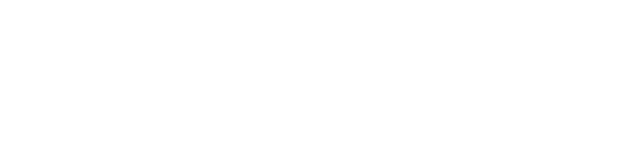
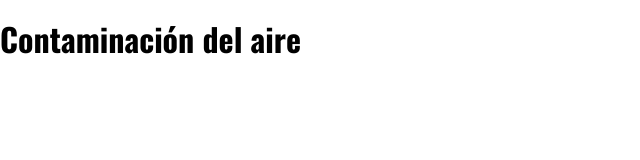
Before and after one commit to EvelynCSN/proyecto-transversal, a plain HTML site: page index.html in a window 1280 px wide. Shown: the whole page, without its empty margins (0-640 px from the left). Drawn offline with Linux system fonts and the light colour scheme.

Commit message:
agrega la fuente Oswald

```diff
--- a/index.html
+++ b/index.html
@@ -8,5 +8,7 @@
     <link rel="stylesheet" href="normalize.css" />
     <link rel="stylesheet" href="styles.css" />
   </head>
-  <body></body>
+  <body>
+    <h1>Contaminación del aire</h1>
+  </body>
 </html>
--- a/styles.css
+++ b/styles.css
@@ -3,8 +3,14 @@ html {
   box-sizing: border-box;
 }
 
+@font-face {
+  font-family: "Oswald";
+  src: url("/public/fonts/Oswald.ttf");
+}
+
 body {
   font-size: 16px;
+  font-family: Oswald, Arial, Helvetica, sans-serif;
 }
 
 *,
```
Also changed, not shown: public/fonts/Oswald.ttf (added).
